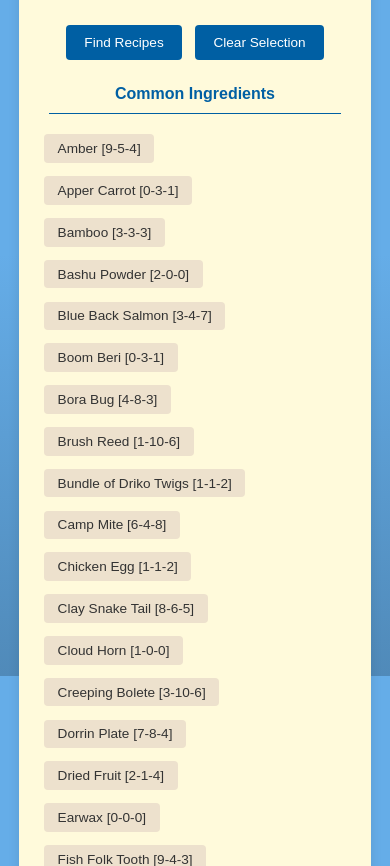
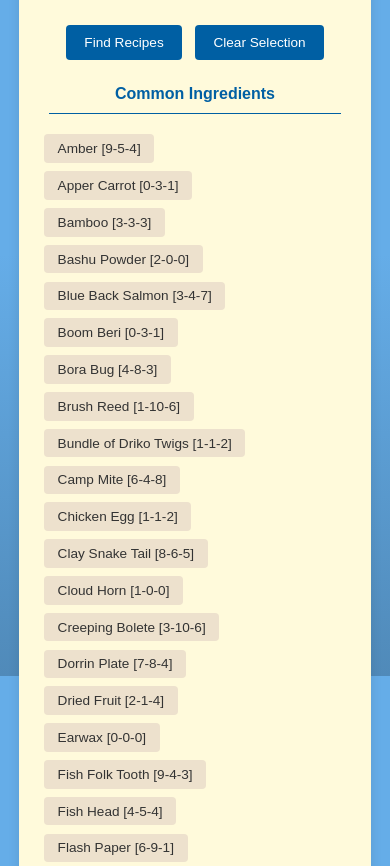
Before and after one commit to billhanscom/ObojimaPotionAlmanac, a Flask app: page / in a window 390 px wide. Shown: the part 168-1034 px from the top of the page. Run offline with Flask 3, Linux system fonts and the light colour scheme; some web fonts are replaced.

Commit message:
Add files via upload

```diff
--- a/static/style.css
+++ b/static/style.css
@@ -254,7 +254,7 @@ font-size:.85em;
 }
 
 .ingredient-button {
-margin-bottom: 0
+margin-bottom: -5px
     }
 
 .button-group {
```
